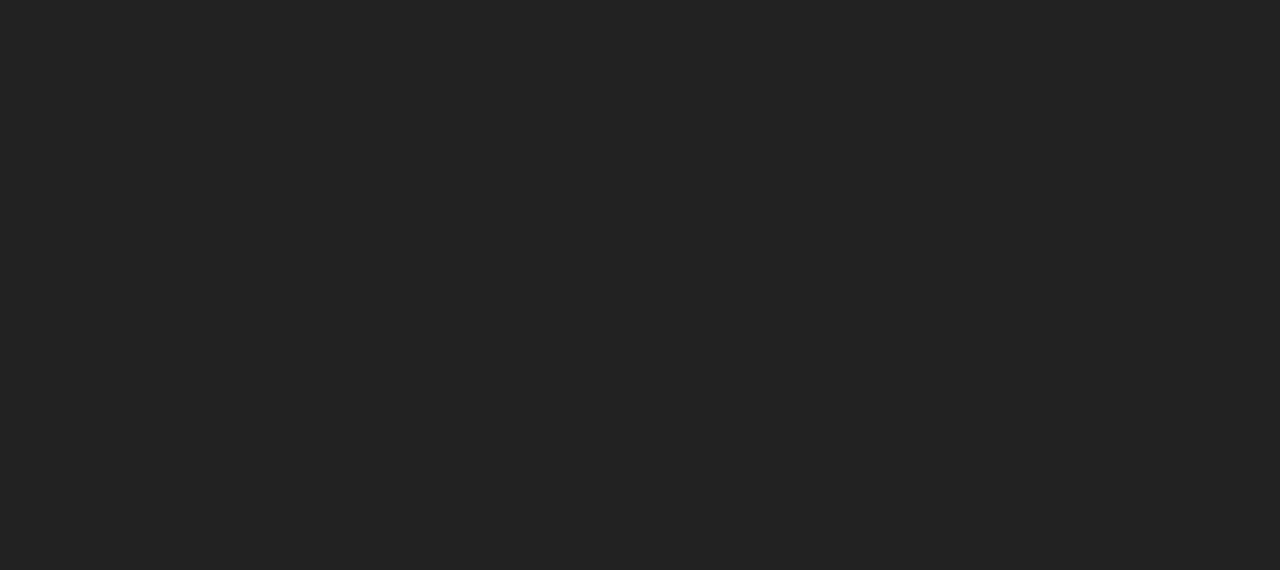
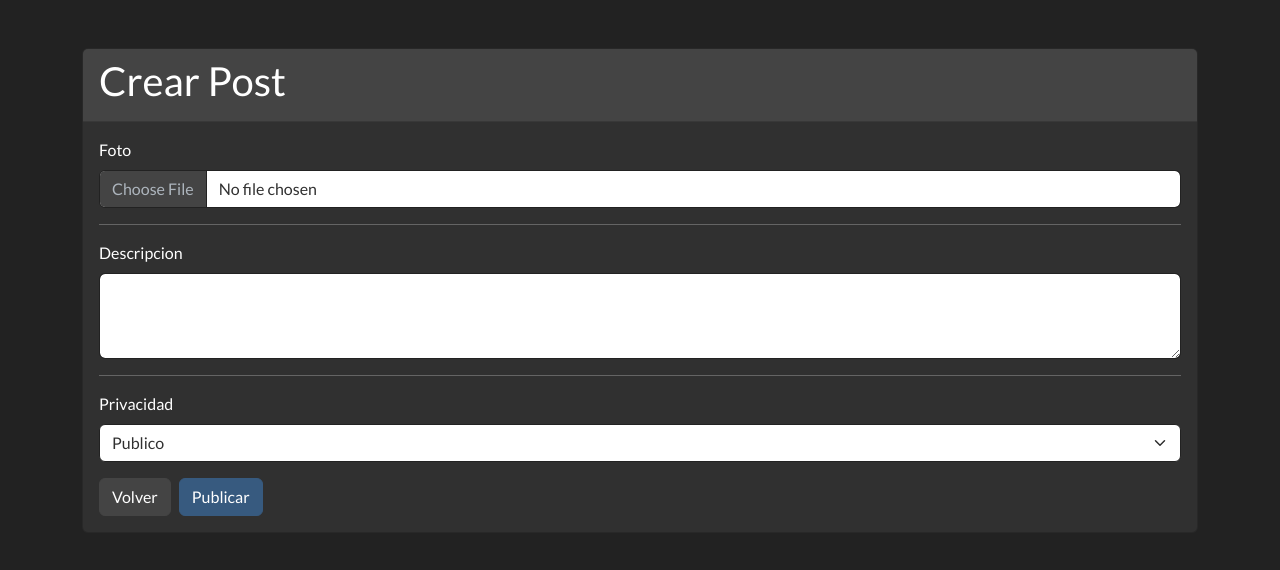
Before and after one commit to Steinvorth/SportHub, a React (Vite) app: page /post in a window 1280 px wide. Before the commit this address had no page. Shown: the top 570 px of the page. Built offline with nearby package versions, Linux system fonts and the light colour scheme.

Commit message:
front end crear post

```diff
--- a/src/componentes/App.jsx
+++ b/src/componentes/App.jsx
@@ -4,6 +4,8 @@ import { HomePage } from './HomePage/HomePage';
 import { Login } from './Profile/Login';
 import { Profile } from './Profile/Profile';
 import { Friends } from './Profile/Friends';
+import { ManagePost } from './PostCreation/ManagePost';
+
 
 
 /*
@@ -22,6 +24,7 @@ export const App = () => {
           <Route path="/login" element={<Login onLoginSuccess={handleLoginSuccess} />} />
           <Route path="/profile" element={<Profile />} />
           <Route path="/friends" element={<Friends />} />
+          <Route path="/post" element={<ManagePost />} />
         </Routes>
       </Router>
     );
--- a/src/componentes/HomePage/HomePage.jsx
+++ b/src/componentes/HomePage/HomePage.jsx
@@ -48,6 +48,15 @@ export const HomePage = () => {
           </button>
           <div className="collapse navbar-collapse" id="navbarNav">
             <ul className="navbar-nav ms-auto">
+
+              {authToken && (
+                <li>
+                  <Link to="/post" className="btn btn-outline-primary ms-2">
+                    <i class="bi bi-card-image"></i>
+                  </Link>
+                </li>
+              )}
+
               <li className="nav-item ms-2">
                 <Link to={loginLink} className="btn btn-outline-primary">
                   <i className="bi bi-person-circle"></i> { authToken === null ? 'Login / Sign Up' : '' }
--- /dev/null
+++ b/src/componentes/PostCreation/ManagePost.jsx
@@ -0,0 +1,58 @@
+import React, { useState } from 'react';
+
+export const ManagePost = ({ id }) => {
+  const [picture, setPicture] = useState(null);
+  const [description, setDescription] = useState('');
+  const [privacy, setPrivacy] = useState('public');
+
+  const handlePictureChange = (e) => {
+    setPicture(e.target.files[0]);
+  };
+
+  const handleDescriptionChange = (e) => {
+    setDescription(e.target.value);
+  };
+
+  const handlePrivacyChange = (e) => {
+    setPrivacy(e.target.value);
+  };
+
+  const handleSubmit = (e) => {
+    e.preventDefault();
+    // Handle form submission logic here
+    console.log({ picture, description, privacy });
+  };
+
+  return (
+    <div className="container mt-5">
+      <div className="card">
+        <div className="card-header">
+          <h2>{id ? 'Editar Post' : 'Crear Post'}</h2>
+        </div>
+        <div className="card-body">
+          <form onSubmit={handleSubmit}>
+            <div className="mb-3">
+              <label htmlFor="picture" className="form-label">Foto</label>
+              <input type="file" className="form-control" id="picture" onChange={handlePictureChange} />
+            </div>
+            <hr />
+            <div className="mb-3">
+              <label htmlFor="description" className="form-label">Descripcion</label>
+              <textarea className="form-control" id="description" rows="3" value={description} onChange={handleDescriptionChange}></textarea>
+            </div>
+            <hr />
+            <div className="mb-3">
+              <label htmlFor="privacy" className="form-label">Privacidad</label>
+              <select className="form-select" id="privacy" value={privacy} onChange={handlePrivacyChange}>
+                <option value="public">Publico</option>
+                <option value="friends">Amigos</option>
+              </select>
+            </div>
+            <a type="submit" className="btn btn-secondary me-2" href='/'>Volver</a>
+            <button type="submit" className="btn btn-primary">Publicar</button>
+          </form>
+        </div>
+      </div>
+    </div>
+  );
+};
```
